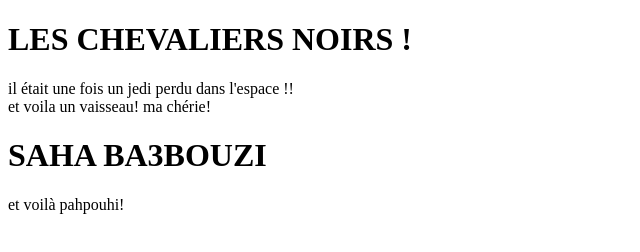
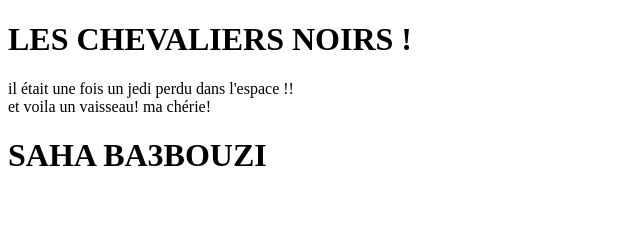
Before and after one commit to amiyou84/Formation-udemy, a plain HTML site: page index.html in a window 1280 px wide. Shown: the whole page, without its empty margins (0-640 px from the left). Drawn offline with Linux system fonts and the light colour scheme.

Commit message:
remove P

```diff
--- a/index.html
+++ b/index.html
@@ -13,8 +13,6 @@
    </div>
    <div>et voila un vaisseau! ma chérie!</div>
    <div><h1>SAHA BA3BOUZI</h1></div>
-     <div>
-et voilà pahpouhi!
-     </div>
+
 </body>
 </html>
```
